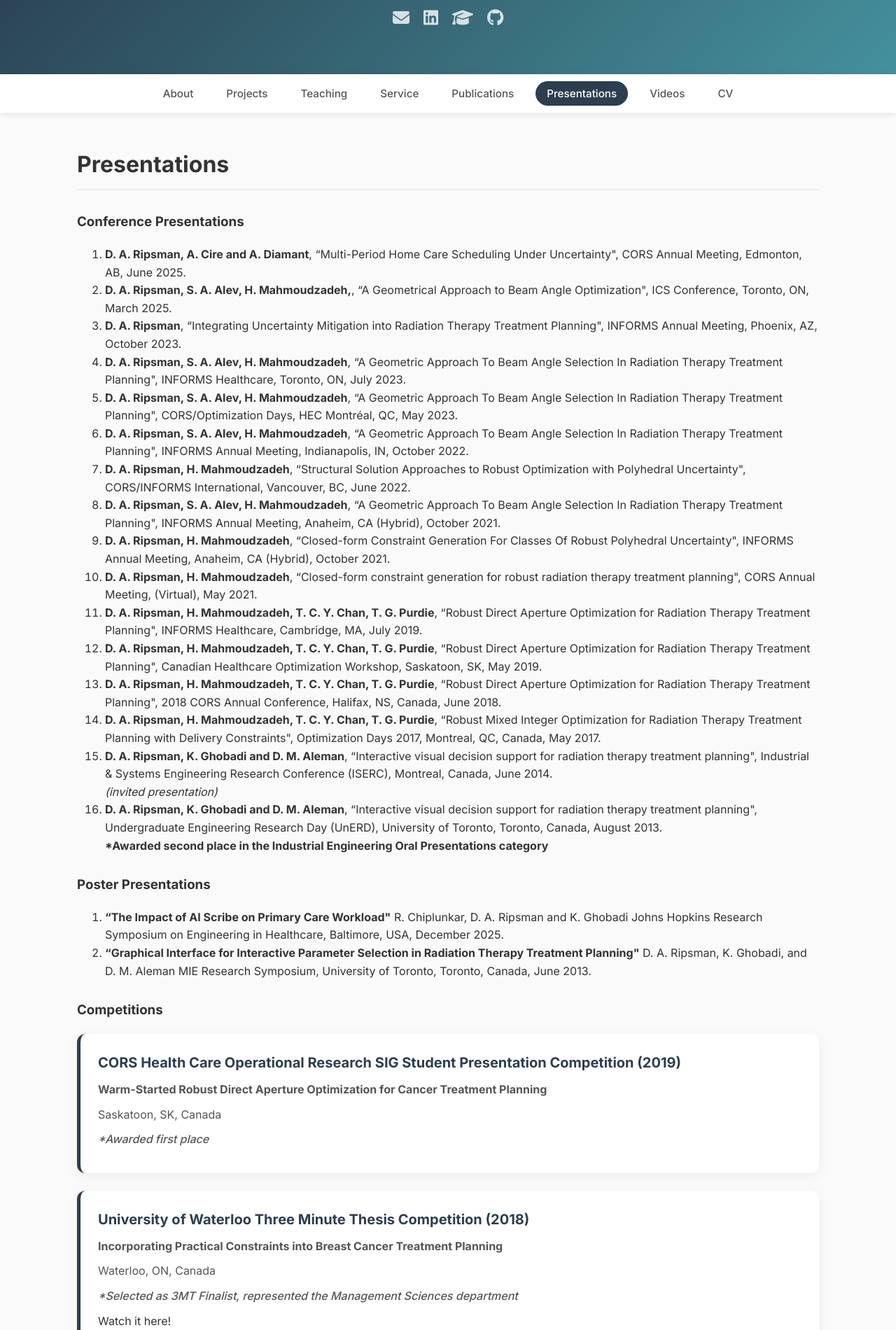
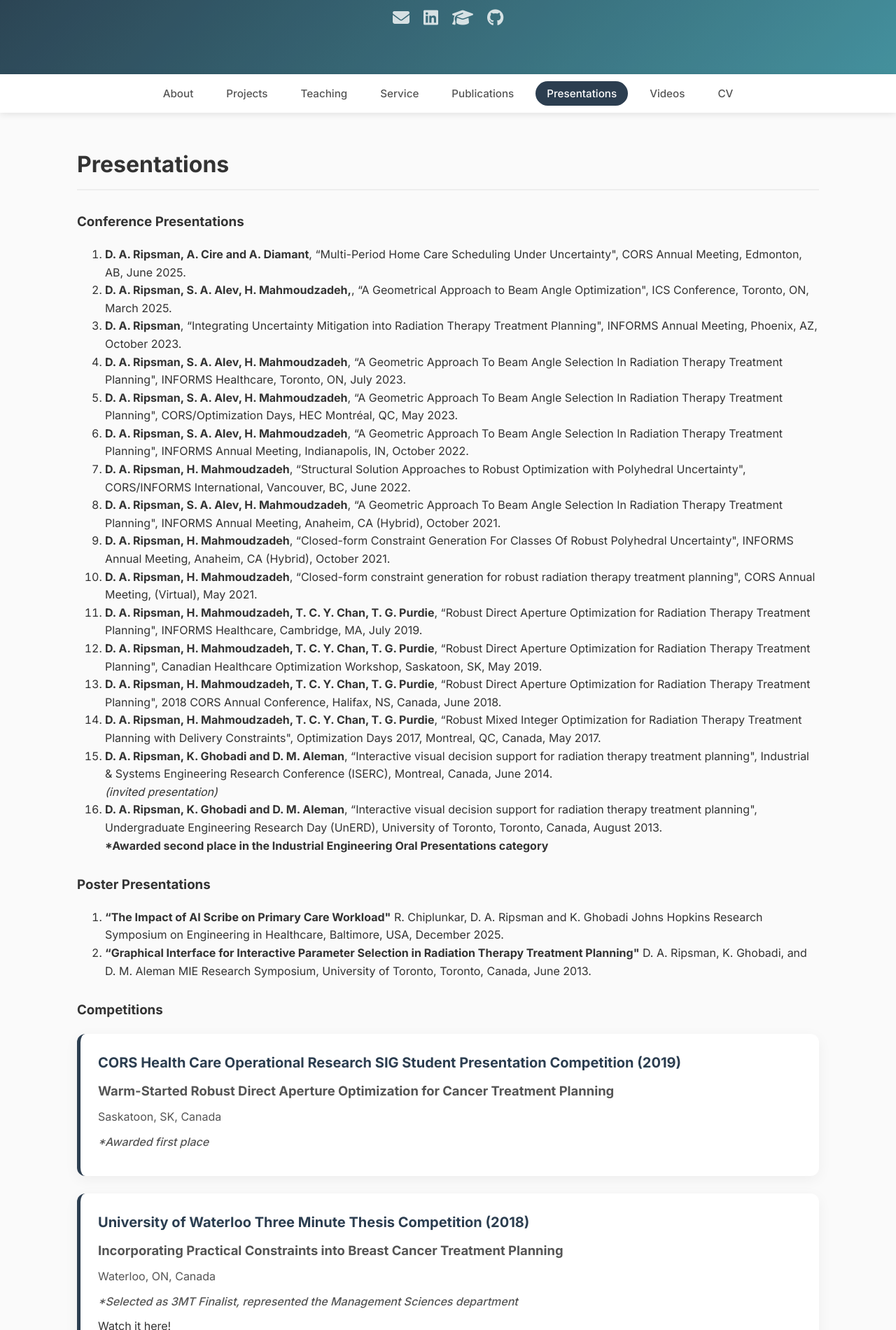
Before and after one commit to DaniRip/DaniRip.github.io, a Jekyll site: the page built from presentations.md, in a window 1280 px wide. Shown: the part 242-2142 px from the top of the page at 70% size. Built offline with Jekyll 4.4.1, drawn with Linux system fonts in a browser that asks for light colours; grey boxes are pictures that could not be loaded.

Commit message:
Update presentations.md

```diff
--- a/presentations.md
+++ b/presentations.md
@@ -33,7 +33,7 @@ permalink: /presentations/
 {% for comp in site.data.presentations.competitions %}
 <div class="card">
     <h3>{{ comp.event }} ({{ comp.year }})</h3>
-    {% if comp.title %}<p><strong>{{ comp.title }}</strong></p>{% endif %}
+    {% if comp.title %}<p class="comp-title">{{ comp.title }}</p>{% endif %}
     {% if comp.location %}<p>{{ comp.location }}</p>{% endif %}
     <!-- {% if comp.link %}<p><a href="{{ comp.link }}" target="_blank">{{ comp.link_text }}</a></p>{% endif %} -->
     {% if comp.award %}<p class="comp-award"><em>{{ comp.award }}</em></p>{% endif %}
```
